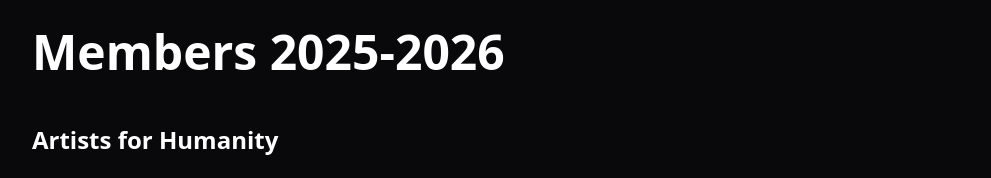
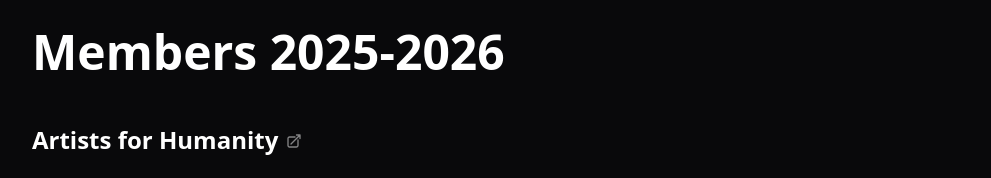
Before and after one commit to JumboCode/jumbocode.org-2024, a Next.js app: page /members in a window 1280 px wide. Shown: the part 1180-1358 px from the top of the page, without its empty margins (144-1135 px from the left). Built offline with nearby package versions, Linux system fonts and the light colour scheme.

Commit message:
Add 25-26 project links

```diff
--- a/data/rosters/2025-2026.ts
+++ b/data/rosters/2025-2026.ts
@@ -22,6 +22,7 @@ export const eboard: EboardMember[] = [
 const rawTeams: Team[] = [
     {
         name: "Artists for Humanity",
+        link: "/projects/artists-for-humanity",
         members: [
             { name: "John Puka", description: "Project Manager" },
             { name: "Lauren Wu", description: "Technical Lead" },
@@ -41,6 +42,7 @@ const rawTeams: Team[] = [
     },
     {
         name: "Beantown Baby Diaper Bank",
+        link: "/projects/beantown-baby-diaper-bank",
         members: [
             { name: "Dilanur Bayraktar", description: "Project Manager" },
             { name: "Cooper Golemme", description: "Technical Lead" },
@@ -60,6 +62,7 @@ const rawTeams: Team[] = [
     },
     {
         name: "Boston Community Pediatrics",
+        link: "/projects/boston-community-pediatrics",
         members: [
             { name: "Ava Sim", description: "Project Manager" },
             { name: "Manuel Pena", description: "Technical Lead" },
@@ -79,6 +82,7 @@ const rawTeams: Team[] = [
     },
     {
         name: "Boston's Higher Ground",
+        link: "/projects/bostons-higher-ground",
         members: [
             { name: "Jennifer Luo", description: "Project Manager" },
             { name: "Amitav Nott", description: "Technical Lead" },
@@ -98,6 +102,7 @@ const rawTeams: Team[] = [
     },
     {
         name: "Breaktime",
+        link: "/projects/breaktime",
         members: [
             { name: "Luis Suarez", description: "Project Manager" },
             { name: "Yoda Ermias", description: "Technical Lead" },
@@ -117,6 +122,7 @@ const rawTeams: Team[] = [
     },
     {
         name: "Commonwealth Kitchen",
+        link: "/projects/commonwealth-kitchen",
         members: [
             { name: "Jordan Pittignano", description: "Project Manager" },
             { name: "Zack White", description: "Technical Lead" },
@@ -137,6 +143,7 @@ const rawTeams: Team[] = [
     },
     {
         name: "Food for Free",
+        link: "/projects/food-for-free",
         members: [
             { name: "Riddhi Sahni", description: "Project Manager" },
             { name: "Benji Li", description: "Technical Lead" },
@@ -156,6 +163,7 @@ const rawTeams: Team[] = [
     },
     {
         name: "Food Link",
+        link: "/projects/food-link",
         members: [
             { name: "Ada Wu", description: "Project Manager" },
             { name: "Gabe Klaris", description: "Technical Lead" },
@@ -174,6 +182,7 @@ const rawTeams: Team[] = [
     },
     {
         name: "Lexington Zero Waste",
+        link: "/projects/lexington-zero-waste",
         members: [
             { name: "Rindha Reddy", description: "Project Manager" },
             { name: "Ha Nguyen", description: "Technical Lead" },
@@ -192,6 +201,7 @@ const rawTeams: Team[] = [
     },
     {
         name: "Massachusetts History Day",
+        link: "/projects/massachusetts-history-day",
         members: [
             { name: "Dan Glorioso", description: "Project Manager" },
             { name: "Shayne Sidman", description: "Technical Lead" },
@@ -209,6 +219,7 @@ const rawTeams: Team[] = [
     },
     {
         name: "School on Wheels",
+        link: "/projects/school-on-wheels",
         members: [
             { name: "Lakshita Jain", description: "Project Manager" },
             { name: "Vanessa Rose", description: "Technical Lead" },
@@ -227,6 +238,7 @@ const rawTeams: Team[] = [
     },
     {
         name: "The Loop Lab",
+        link: "/projects/the-loop-lab",
         members: [
             { name: "Stella Matsukawa", description: "Project Manager" },
             { name: "Keiji Numata", description: "Technical Lead" },
```
